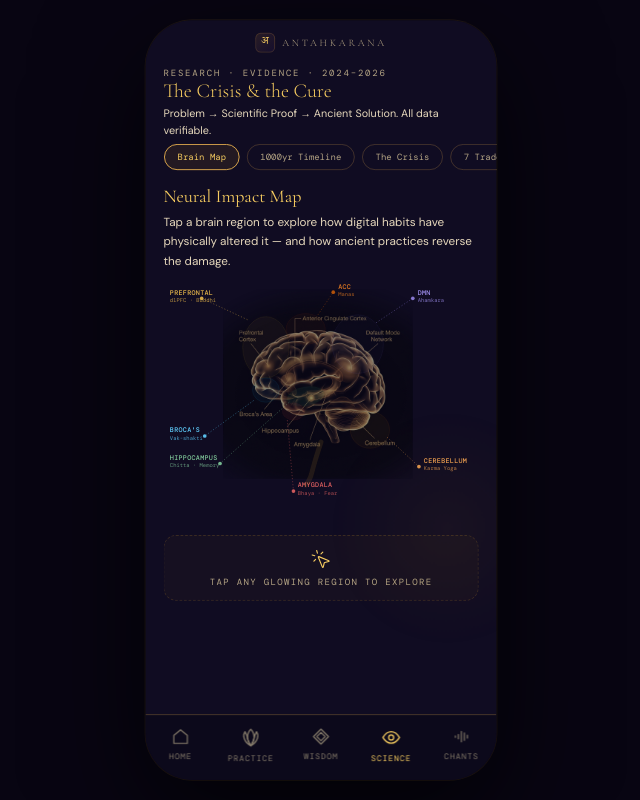
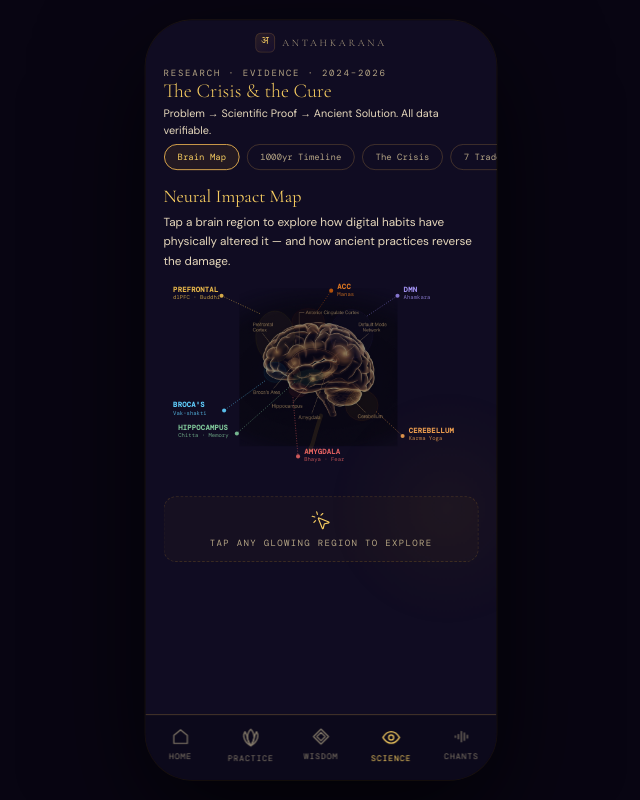
Before and after one commit to tejastarun007/Antahkarana-Cure-to-Brain-Rot, a Next.js app: page /science in a window 1280 px wide. Shown: the whole page, without its empty margins (319-959 px from the left). Built offline with nearby package versions, Linux system fonts and the light colour scheme.

Commit message:
style: brighten theme, fix brain SVG labels, add detail card transition, unify login colors

```diff
--- a/src/app/(app)/science/page.tsx
+++ b/src/app/(app)/science/page.tsx
@@ -64,7 +64,7 @@ export default function Science() {
                 animation: 'aura 7s ease-in-out infinite', pointerEvents: 'none', zIndex: 0
               }} />
 
-              <svg viewBox="0 0 500 380" style={{ width: '100%', height: 'auto', position: 'relative', zIndex: 1 }}>
+              <svg viewBox="-50 0 600 380" style={{ width: '100%', height: 'auto', position: 'relative', zIndex: 1 }}>
                 <defs>
                   {BRAIN_REGIONS.map(r => (
                     <filter key={`glow-${r.id}`} id={`glow-${r.id}`} x="-50%" y="-50%" width="200%" height="200%">
@@ -85,7 +85,7 @@ export default function Science() {
                     <stop offset="100%" stopColor="white" stopOpacity="0" />
                   </radialGradient>
                   <mask id="vignetteMask">
-                    <rect width="500" height="380" fill="url(#vignette)" />
+                    <rect x="-50" y="0" width="600" height="380" fill="url(#vignette)" />
                   </mask>
                 </defs>
 
@@ -107,10 +107,10 @@ export default function Science() {
                     style={{ transition: 'all 0.4s ease' }}>
                     {selectedRegion === 'pfc' && <animate attributeName="opacity" values="0.6;1;0.6" dur="2.5s" repeatCount="indefinite" />}
                   </ellipse>
-                  <line x1="130" y1="60" x2="55" y2="25" stroke="#e8b84b" strokeWidth="0.8" strokeDasharray="2,3" opacity="0.7" />
-                  <circle cx="55" cy="25" r="3" fill="#e8b84b" opacity="0.9" />
-                  <text x="3" y="19" fill="#e8b84b" fontSize="11" fontFamily="var(--mono)" letterSpacing="0.5" fontWeight="500">PREFRONTAL</text>
-                  <text x="3" y="31" fill="#e8b84b" fontSize="9" fontFamily="var(--mono)" opacity="0.75">dlPFC · Buddhi</text>
+                  <line x1="130" y1="60" x2="55" y2="25" stroke="#e8b84b" strokeWidth="1.2" strokeDasharray="2,3" opacity="0.8" />
+                  <circle cx="55" cy="25" r="4" fill="#e8b84b" opacity="0.9" />
+                  <text x="-40" y="18" fill="#e8b84b" fontSize="14" fontFamily="var(--mono)" letterSpacing="0.5" fontWeight="600">PREFRONTAL</text>
+                  <text x="-40" y="32" fill="#e8b84b" fontSize="11" fontFamily="var(--mono)" opacity="0.8">dlPFC · Buddhi</text>
                 </g>
 
                 {/* Anterior Cingulate Cortex — top center-deep */}
@@ -120,10 +120,10 @@ export default function Science() {
                     style={{ transition: 'all 0.4s ease' }}>
                     {selectedRegion === 'acc' && <animate attributeName="opacity" values="0.6;1;0.6" dur="2.5s" repeatCount="indefinite" />}
                   </ellipse>
-                  <line x1="245" y1="52" x2="270" y2="15" stroke="#c45a0a" strokeWidth="0.8" strokeDasharray="2,3" opacity="0.7" />
-                  <circle cx="270" cy="15" r="3" fill="#c45a0a" opacity="0.9" />
-                  <text x="278" y="9" fill="#e07820" fontSize="11" fontFamily="var(--mono)" letterSpacing="0.5" fontWeight="500">ACC</text>
-                  <text x="278" y="21" fill="#e07820" fontSize="9" fontFamily="var(--mono)" opacity="0.75">Manas</text>
+                  <line x1="245" y1="52" x2="270" y2="15" stroke="#c45a0a" strokeWidth="1.2" strokeDasharray="2,3" opacity="0.8" />
+                  <circle cx="270" cy="15" r="4" fill="#c45a0a" opacity="0.9" />
+                  <text x="282" y="12" fill="#e07820" fontSize="14" fontFamily="var(--mono)" letterSpacing="0.5" fontWeight="600">ACC</text>
+                  <text x="282" y="26" fill="#e07820" fontSize="11" fontFamily="var(--mono)" opacity="0.8">Manas</text>
                 </g>
 
                 {/* Default Mode Network — posterior/parietal */}
@@ -133,10 +133,10 @@ export default function Science() {
                     style={{ transition: 'all 0.4s ease' }}>
                     {selectedRegion === 'dmn' && <animate attributeName="opacity" values="0.6;1;0.6" dur="2.5s" repeatCount="indefinite" />}
                   </ellipse>
-                  <line x1="340" y1="65" x2="400" y2="25" stroke="#9080e0" strokeWidth="0.8" strokeDasharray="2,3" opacity="0.7" />
-                  <circle cx="400" cy="25" r="3" fill="#9080e0" opacity="0.9" />
-                  <text x="408" y="19" fill="#a090f0" fontSize="11" fontFamily="var(--mono)" letterSpacing="0.5" fontWeight="500">DMN</text>
-                  <text x="408" y="31" fill="#a090f0" fontSize="9" fontFamily="var(--mono)" opacity="0.75">Ahamkara</text>
+                  <line x1="340" y1="65" x2="400" y2="25" stroke="#9080e0" strokeWidth="1.2" strokeDasharray="2,3" opacity="0.8" />
+                  <circle cx="400" cy="25" r="4" fill="#9080e0" opacity="0.9" />
+                  <text x="412" y="18" fill="#a090f0" fontSize="14" fontFamily="var(--mono)" letterSpacing="0.5" fontWeight="600">DMN</text>
+                  <text x="412" y="32" fill="#a090f0" fontSize="11" fontFamily="var(--mono)" opacity="0.8">Ahamkara</text>
                 </g>
 
                 {/* Hippocampus — medial temporal deep */}
@@ -146,10 +146,10 @@ export default function Science() {
                     transform="rotate(-10,225,185)" style={{ transition: 'all 0.4s ease' }}>
                     {selectedRegion === 'hpc' && <animate attributeName="opacity" values="0.6;1;0.6" dur="2.5s" repeatCount="indefinite" />}
                   </ellipse>
-                  <line x1="198" y1="195" x2="85" y2="295" stroke="#80c89a" strokeWidth="0.8" strokeDasharray="2,3" opacity="0.7" />
-                  <circle cx="85" cy="295" r="3" fill="#80c89a" opacity="0.9" />
-                  <text x="3" y="289" fill="#80c89a" fontSize="11" fontFamily="var(--mono)" letterSpacing="0.5" fontWeight="500">HIPPOCAMPUS</text>
-                  <text x="3" y="301" fill="#80c89a" fontSize="9" fontFamily="var(--mono)" opacity="0.75">Chitta · Memory</text>
+                  <line x1="198" y1="195" x2="85" y2="295" stroke="#80c89a" strokeWidth="1.2" strokeDasharray="2,3" opacity="0.8" />
+                  <circle cx="85" cy="295" r="4" fill="#80c89a" opacity="0.9" />
+                  <text x="-30" y="288" fill="#80c89a" fontSize="14" fontFamily="var(--mono)" letterSpacing="0.5" fontWeight="600">HIPPOCAMPUS</text>
+                  <text x="-30" y="302" fill="#80c89a" fontSize="11" fontFamily="var(--mono)" opacity="0.8">Chitta · Memory</text>
                 </g>
 
                 {/* Amygdala — deep temporal, near hippocampus */}
@@ -159,10 +159,10 @@ export default function Science() {
                     style={{ transition: 'all 0.4s ease' }}>
                     {selectedRegion === 'amg' && <animate attributeName="opacity" values="0.6;1;0.6" dur="1.8s" repeatCount="indefinite" />}
                   </ellipse>
-                  <line x1="195" y1="224" x2="205" y2="340" stroke="#e06060" strokeWidth="0.8" strokeDasharray="2,3" opacity="0.7" />
-                  <circle cx="205" cy="340" r="3" fill="#e06060" opacity="0.9" />
-                  <text x="212" y="334" fill="#e06060" fontSize="11" fontFamily="var(--mono)" letterSpacing="0.5" fontWeight="500">AMYGDALA</text>
-                  <text x="212" y="346" fill="#e06060" fontSize="9" fontFamily="var(--mono)" opacity="0.75">Bhaya · Fear</text>
+                  <line x1="195" y1="224" x2="205" y2="340" stroke="#e06060" strokeWidth="1.2" strokeDasharray="2,3" opacity="0.8" />
+                  <circle cx="205" cy="340" r="4" fill="#e06060" opacity="0.9" />
+                  <text x="217" y="335" fill="#e06060" fontSize="14" fontFamily="var(--mono)" letterSpacing="0.5" fontWeight="600">AMYGDALA</text>
+                  <text x="217" y="349" fill="#e06060" fontSize="11" fontFamily="var(--mono)" opacity="0.8">Bhaya · Fear</text>
                 </g>
 
                 {/* Broca's Area — lower frontal */}
@@ -172,10 +172,10 @@ export default function Science() {
                     style={{ transition: 'all 0.4s ease' }}>
                     {selectedRegion === 'bca' && <animate attributeName="opacity" values="0.6;1;0.6" dur="2.5s" repeatCount="indefinite" />}
                   </ellipse>
-                  <line x1="140" y1="192" x2="60" y2="250" stroke="#60d0ff" strokeWidth="0.8" strokeDasharray="2,3" opacity="0.7" />
-                  <circle cx="60" cy="250" r="3" fill="#60d0ff" opacity="0.9" />
-                  <text x="3" y="244" fill="#60d0ff" fontSize="11" fontFamily="var(--mono)" letterSpacing="0.5" fontWeight="500">BROCA&apos;S</text>
-                  <text x="3" y="256" fill="#60d0ff" fontSize="9" fontFamily="var(--mono)" opacity="0.75">Vak-shakti</text>
+                  <line x1="140" y1="192" x2="60" y2="250" stroke="#60d0ff" strokeWidth="1.2" strokeDasharray="2,3" opacity="0.8" />
+                  <circle cx="60" cy="250" r="4" fill="#60d0ff" opacity="0.9" />
+                  <text x="-40" y="244" fill="#60d0ff" fontSize="14" fontFamily="var(--mono)" letterSpacing="0.5" fontWeight="600">BROCA&apos;S</text>
+                  <text x="-40" y="258" fill="#60d0ff" fontSize="11" fontFamily="var(--mono)" opacity="0.8">Vak-shakti</text>
                 </g>
 
                 {/* Cerebellum — posterior bottom */}
@@ -185,10 +185,10 @@ export default function Science() {
                     style={{ transition: 'all 0.4s ease' }}>
                     {selectedRegion === 'cbl' && <animate attributeName="opacity" values="0.6;1;0.6" dur="2.5s" repeatCount="indefinite" />}
                   </ellipse>
-                  <line x1="358" y1="252" x2="410" y2="300" stroke="#f0a050" strokeWidth="0.8" strokeDasharray="2,3" opacity="0.7" />
-                  <circle cx="410" cy="300" r="3" fill="#f0a050" opacity="0.9" />
-                  <text x="418" y="294" fill="#f0a050" fontSize="11" fontFamily="var(--mono)" letterSpacing="0.5" fontWeight="500">CEREBELLUM</text>
-                  <text x="418" y="306" fill="#f0a050" fontSize="9" fontFamily="var(--mono)" opacity="0.75">Karma Yoga</text>
+                  <line x1="358" y1="252" x2="410" y2="300" stroke="#f0a050" strokeWidth="1.2" strokeDasharray="2,3" opacity="0.8" />
+                  <circle cx="410" cy="300" r="4" fill="#f0a050" opacity="0.9" />
+                  <text x="422" y="294" fill="#f0a050" fontSize="14" fontFamily="var(--mono)" letterSpacing="0.5" fontWeight="600">CEREBELLUM</text>
+                  <text x="422" y="308" fill="#f0a050" fontSize="11" fontFamily="var(--mono)" opacity="0.8">Karma Yoga</text>
                 </g>
 
                 {/* Brain stem */}
@@ -202,7 +202,7 @@ export default function Science() {
               const r = BRAIN_REGIONS.find(b => b.id === selectedRegion);
               if (!r) return null;
               return (
-                <div style={{
+                <div key={r.id} style={{
                   background: `linear-gradient(145deg, ${r.color}11, rgba(12,10,28,0.95))`,
                   border: `1px solid ${r.color}44`,
                   borderRadius: '20px', padding: '20px', marginBottom: '12px',
--- a/src/app/globals.css
+++ b/src/app/globals.css
@@ -167,7 +167,7 @@ body{display:flex;align-items:center;justify-content:center;font-family:var(--sa
 
 /* ══════════ SCREEN 1 — GATEWAY (Premium Vedic) ══════════ */
 #sg{
-  background:linear-gradient(170deg,#08060f 0%,#0d0a1c 30%,#120f28 60%,#08060f 100%);
+  background:linear-gradient(170deg,var(--void) 0%,var(--deep) 30%,var(--mid) 60%,var(--void) 100%);
   display:flex;flex-direction:column;overflow-y:auto;overflow-x:hidden;
 }
 
@@ -286,7 +286,7 @@ body{display:flex;align-items:center;justify-content:center;font-family:var(--sa
 
 /* ─── Form Section ─── */
 .gw-form{
-  background:linear-gradient(to top,rgba(8,6,15,1) 0%,rgba(8,6,15,.97) 60%,rgba(12,10,28,.92) 100%);
+  background:linear-gradient(to top,rgba(10,7,18,1) 0%,rgba(10,7,18,.97) 60%,rgba(16,12,34,.92) 100%);
   padding:18px 24px max(18px,env(safe-area-inset-bottom));flex-shrink:0;
   border-top:1px solid var(--bdr);
   position:relative;
```
